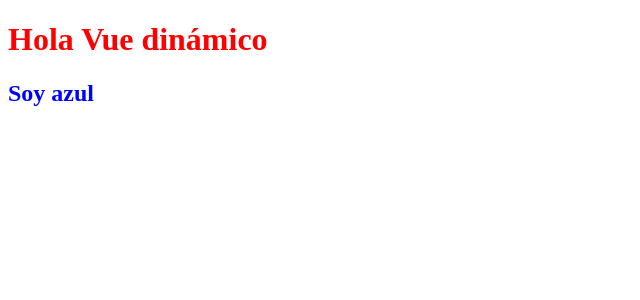
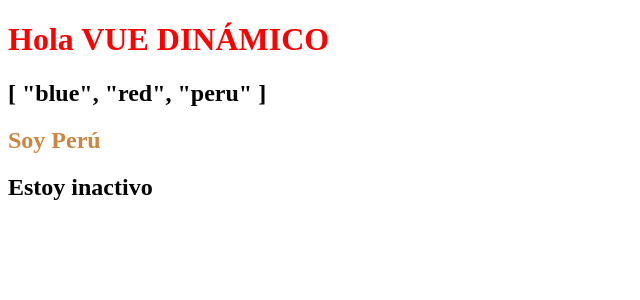
Before and after one commit to ximeBallin/Vue.js-CAPACITACION-, a Vue app: page / in a window 1280 px wide. Shown: the top 300 px of the page, without its empty margins (0-640 px from the left). Built offline with nearby package versions, Linux system fonts and the light colour scheme.

Commit message:
feat (JS):✨add array colors, methods in templates, and ternary operators using JS

```diff
--- a/src/App.vue
+++ b/src/App.vue
@@ -1,11 +1,17 @@
 <script setup>
 const name = "Vue dinámico";
 const styleColor = "color: blue";
+const arrayColores = ["blue", "red", "peru"];
+const activo = false;
 </script>
 
 <template>
-  <h1>Hola {{ name }}</h1>
-  <h2 :style="styleColor">Soy azul</h2>
+  <h1>Hola {{ name.toUpperCase() }}</h1>
+  <h2>{{ arrayColores }}</h2>
+  <h2 :style="`color: ${arrayColores[2]}`">Soy Perú</h2>
+  <h2>
+    {{ activo ? "Estoy activo" : "Estoy inactivo" }}
+  </h2>
 </template>
 
 <style>
```
